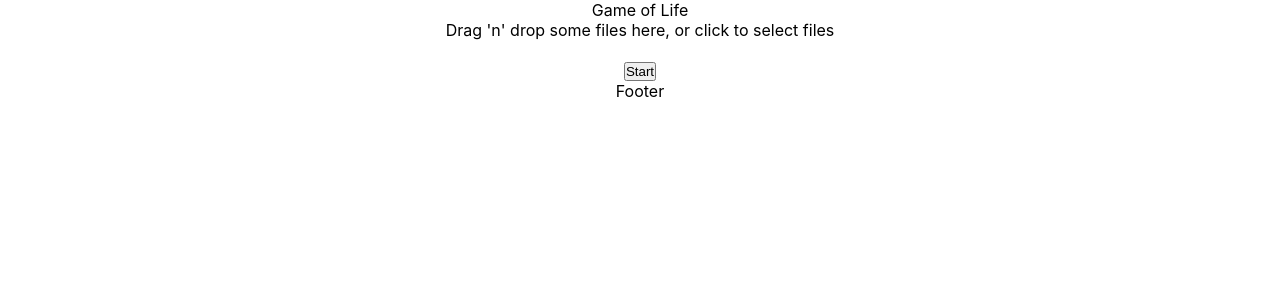
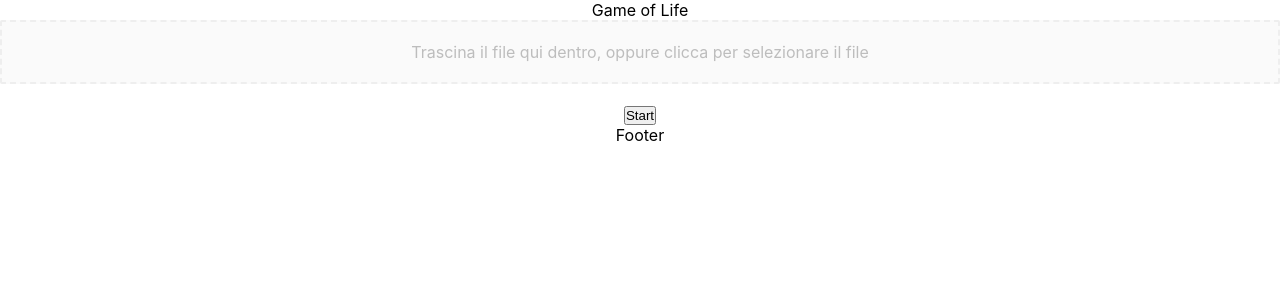
Before and after one commit to fedeviotti/game-of-life, a React (Create React App) app: page / in a window 1280 px wide. Shown: the top 300 px of the page. Built offline with nearby package versions, Linux system fonts and the light colour scheme.

Commit message:
replace the uploader with a styled one

```diff
--- a/package.json
+++ b/package.json
@@ -15,6 +15,7 @@
     "react-dom": "^17.0.1",
     "react-dropzone": "^11.3.1",
     "react-scripts": "4.0.2",
+    "styled-components": "^5.2.1",
     "typescript": "^4.1.2",
     "web-vitals": "^1.0.1"
   },
@@ -41,5 +42,8 @@
       "last 1 firefox version",
       "last 1 safari version"
     ]
+  },
+  "devDependencies": {
+    "@types/styled-components": "^5.1.7"
   }
 }
--- a/src/App.css
+++ b/src/App.css
@@ -19,7 +19,3 @@
   font-size: calc(10px + 2vmin);
   color: white;
 }
-
-.App-link {
-  color: #61dafb;
-}
--- a/src/App.tsx
+++ b/src/App.tsx
@@ -4,10 +4,10 @@ import { produce } from 'immer';
 import Header from '../src/components/Header/Header';
 import Grid from './components/Grid/Grid';
 import Footer from './components/Footer/Footer';
-import FileUploader from './components/FileUploader/FileUpoloader';
 import Toolbar from './components/Toolbar/Toolbar';
 
 import './App.css';
+import StyledDropzone from './components/FileUploader/StyledDropzone';
 
 function App() {
   const [grid, setGrid] = useState<Array<Array<number>>>([]);
@@ -136,7 +136,7 @@ function App() {
   return (
     <div className="App">
       <Header />
-      <FileUploader onInitGenLoaded={initGridFromFile} />
+      <StyledDropzone onInitGenLoaded={initGridFromFile} />
       <Grid rows={totalRows} cols={totalCols} grid={grid} />
       <Toolbar running={running} toggleSimulation={toggleSimulation} />
       <Footer />
--- a/src/components/FileUploader/FileUpoloader.tsx
+++ b/src/components/FileUploader/StyledDropzone.tsx
@@ -1,7 +1,36 @@
 import React, { useCallback } from 'react';
 import { useDropzone } from 'react-dropzone';
+import styled from 'styled-components';
 
-const FileUploader: React.FC<{
+const getColor = (props: any) => {
+  if (props.isDragAccept) {
+    return '#00e676';
+  }
+  if (props.isDragReject) {
+    return '#ff1744';
+  }
+  if (props.isDragActive) {
+    return '#2196f3';
+  }
+  return '#eeeeee';
+};
+
+const Container = styled.div`
+  flex: 1;
+  display: flex;
+  flex-direction: column;
+  align-items: center;
+  padding: 20px;
+  border-width: 2px;
+  border-radius: 2px;
+  border-color: ${props => getColor(props)};
+  border-style: dashed;
+  background-color: #fafafa;
+  color: #bdbdbd;
+  outline: none;
+  transition: border 0.24s ease-in-out;
+`;
+const StyledDropzone: React.FC<{
   onInitGenLoaded: (
     startingGeneration: number,
     rows: number,
@@ -31,18 +60,26 @@ const FileUploader: React.FC<{
       reader.readAsText(file);
     });
   }, []);
-  const { getRootProps, getInputProps, isDragActive } = useDropzone({ onDrop });
+  const {
+    getRootProps,
+    getInputProps,
+    isDragActive,
+    isDragAccept,
+    isDragReject,
+  } = useDropzone({ onDrop });
 
   return (
-    <div {...getRootProps()}>
-      <input {...getInputProps()} />
-      {isDragActive ? (
-        <p>Drop the files here ...</p>
-      ) : (
-        <p>Drag 'n' drop some files here, or click to select files</p>
-      )}
+    <div className="container">
+      <Container
+        {...getRootProps({ isDragActive, isDragAccept, isDragReject })}
+      >
+        <input {...getInputProps()} />
+        <p>
+          Trascina il file qui dentro, oppure clicca per selezionare il file
+        </p>
+      </Container>
     </div>
   );
 };
 
-export default FileUploader;
+export default StyledDropzone;
```
